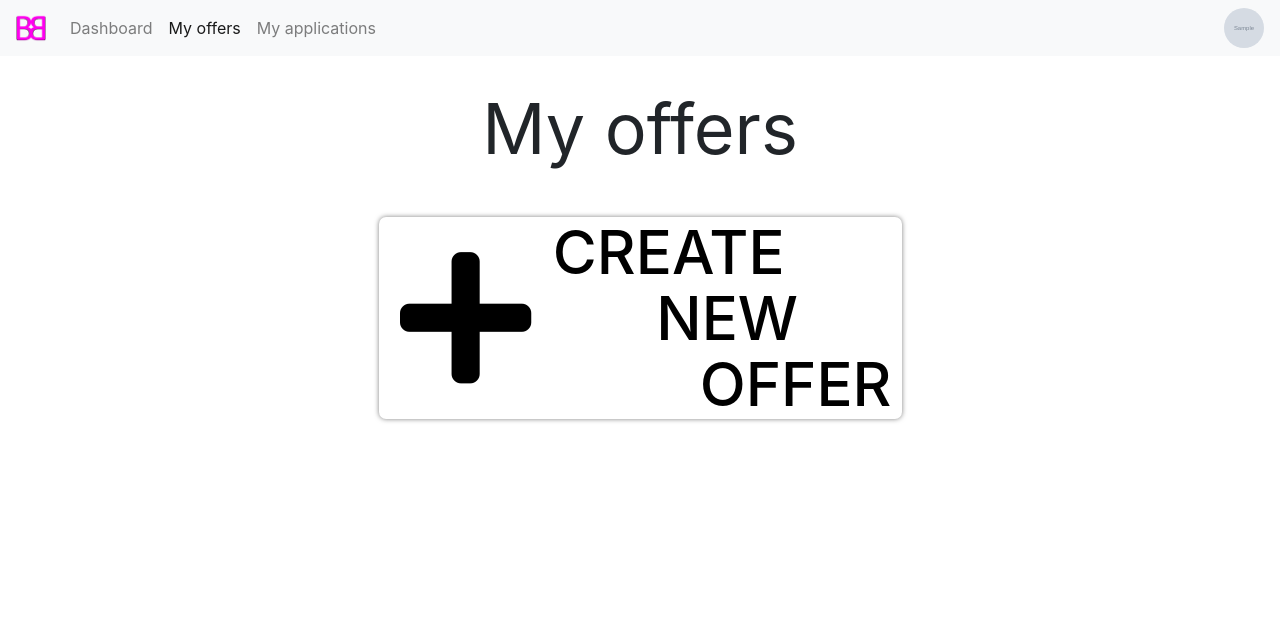
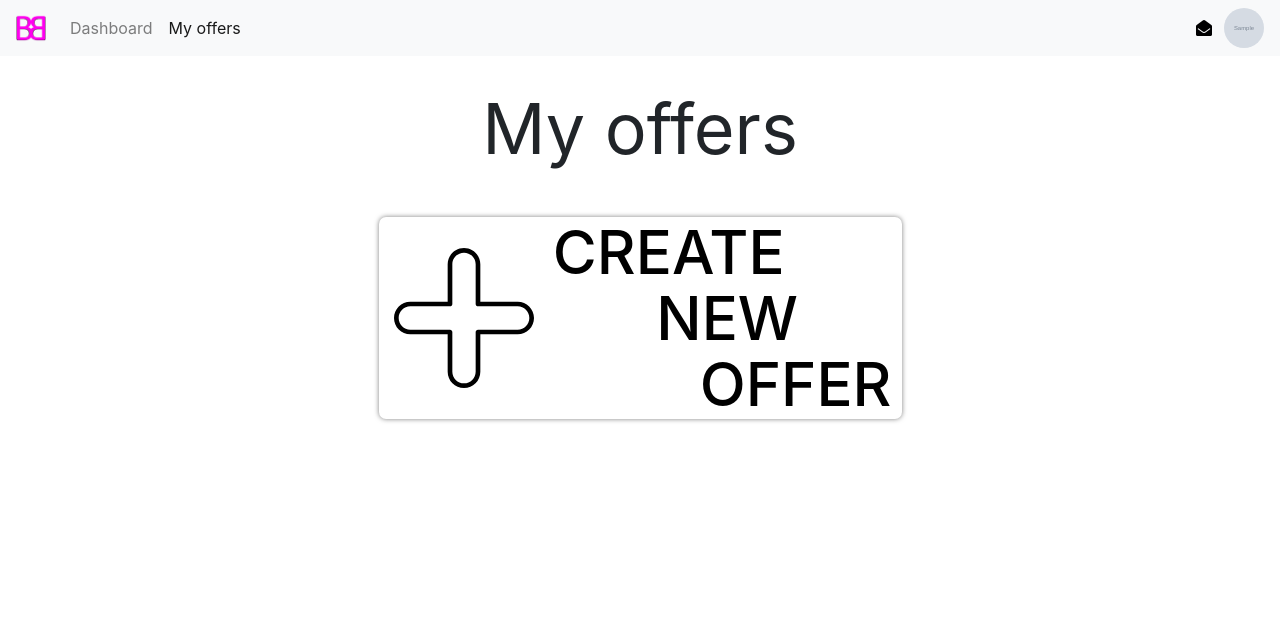
Before and after one commit to 3asyPe/blogger-business, a Django app: page /offers/ in a window 1280 px wide. Shown: the top 633 px of the page. Run offline with Django 3.2, Linux system fonts and the light colour scheme; a user stored in the database is signed in; tables that the repository leaves empty hold one stand-in row (values such as "Sample post"); grey boxes marked "Sample" are stand-in pictures; some libraries are stand-ins or nearby versions.

Commit message:
Fix bugs. Fixed bug with image on business registration. Changed some icons. Fixed bug with not saving delivery state when creating offer

```diff
--- a/blogger-business/application/services.py
+++ b/blogger-business/application/services.py
@@ -7,6 +7,12 @@
 from blogger.models import Blogger
 from business.models import Business
 from offer.models import Offer
+
+
+def count_applications(business):
+    offers = Offer.objects.filter(business=business)
+    count = Application.objects.filter(offer__in=offers, upvote=True, application_rate=None).count()
+    return count
 
 
 def create_application(offer, upvote, blogger) -> Application:
--- a/blogger-business/application/urls.py
+++ b/blogger-business/application/urls.py
@@ -8,6 +8,7 @@
 
 urlpatterns = [
     path("applications/", views.applications_view, name="applications"),
+    path("api/applications/count/", views.get_applications_count, name="applications-count"),
     path("api/applications/rate/<int:application_id>/", views.rate_application, name="rate-application"),
     path("api/applications/fetch/<int:offer_id>/", views.fetch_application_for_offer, name="fetch-applications"),
 ]
--- a/blogger-business/application/views.py
+++ b/blogger-business/application/views.py
@@ -6,6 +6,7 @@
 
 from .models import Application
 from .services import (
+    count_applications,
     get_applications_for_business,
     get_applications_by_offer,
     rate_application_by_id,
@@ -22,6 +23,14 @@
 @allowed_users(["BUSINESS"])
 def applications_view(request):
     return render(request, "application/applications.html", {})
+
+
+@api_view(["GET"])
+@allowed_users(["BUSINESS"])
+def get_applications_count(request):
+    business = request.user.business
+    count = count_applications(business=business)
+    return Response({"applications_count": count}, status=200)
 
 
 @api_view(["GET"])
--- a/blogger-business/blogger/templates/blogger/registration.html
+++ b/blogger-business/blogger/templates/blogger/registration.html
@@ -22,7 +22,7 @@
                 <input id="image-input" class="image-input" name="image" type="file" onchange="previewImage(event)"/>
             </div>
             <div class="form-group">
-                <label for="blog_name" class="col-3 col-form-label form-label">Your blog name:</label>
+                <label for="blog_name" class="col-3 col-form-label form-label">Your blog name (username):</label>
                 <input type="text" required name="blog_name" id="blog_name" class="form-control col-7" placeholder="Enter blog name">
             </div>
             <div class="form-group">
--- a/blogger-business/offer/serializers.py
+++ b/blogger-business/offer/serializers.py
@@ -77,7 +77,7 @@
         fields = ['id', 'image', 'title', 'description', 'validity', 'applications_count']
 
     def get_applications_count(self, obj):
-        return obj.applications.filter(upvote=True).count()
+        return obj.applications.filter(upvote=True, application_rate=None).count()
 
 
 class OfferForApplicationViewSerializer(serializers.ModelSerializer):
--- a/blogger-business/offer/services.py
+++ b/blogger-business/offer/services.py
@@ -162,7 +162,7 @@
 
 def _create_receiving_model(data: dict) -> ReceivingModel:
     try:
-        delivery = data.get("delivery", False) == "on"
+        delivery = data.get("delivery", False) == "true"
         receiving_model = ReceivingModel.objects.create(
             delivery=delivery,
             address=data.get("address"),
--- a/blogger-business/offer/templates/offer/offers.html
+++ b/blogger-business/offer/templates/offer/offers.html
@@ -7,6 +7,16 @@
 {% endblock %}
 
 {% block content %}
+
+<svg style="display: none;">
+    <symbol id="plus" viewBox="0 0 480 480">
+        <path d="M424,184H296V56c0-30.928-25.072-56-56-56c-30.928,0-56,25.072-56,56v128H56c-30.928,0-56,25.072-56,56
+			c0,30.928,25.072,56,56,56h128v128c0,30.928,25.072,56,56,56c30.928,0,56-25.072,56-56V296h128c30.928,0,56-25.072,56-56
+			C480,209.072,454.928,184,424,184z M424,280H288c-4.418,0-8,3.582-8,8v136c0,22.091-17.909,40-40,40c-22.091,0-40-17.909-40-40
+			V288c0-4.418-3.582-8-8-8H56c-22.091,0-40-17.909-40-40s17.909-40,40-40h136c4.418,0,8-3.582,8-8V56c0-22.091,17.909-40,40-40
+			c22.091,0,40,17.909,40,40v136c0,4.418,3.582,8,8,8h136c22.091,0,40,17.909,40,40S446.091,280,424,280z"/>
+    </symbol>
+</svg>
 
 <div class="container">
     <div class="offers-header">
@@ -18,7 +28,9 @@
             <div class="offer-card create-card">
                 <div class="create-card-inner">
                     <div class="plus-icon-div col-4">
-                        <i class="fa fa-plus create-btn-icon" aria-hidden="true"></i>
+                        <svg class="plus-icon" id="people-icon">
+                            <use xlink:href="#plus"></use>
+                        </svg>
                     </div>
                     <div class="create-btn-text">
                         <div class="create-btn-text-lvl create-btn-text-lvl-1">create</div>
--- a/blogger-business/static/css/main.css
+++ b/blogger-business/static/css/main.css
@@ -20,6 +20,29 @@
 
 .nav-block{
     display: flex;
+}
+
+.applications-link{
+    display: flex;
+    align-items: center;
+    padding: 0 7px;
+    margin-right: 5px;
+    border-radius: 10px;
+    font-size: 16px;
+    font-weight: 500;
+    color: black;
+    text-transform: uppercase;
+    transition: background-color .1s linear;
+}
+
+.applications-link:hover{
+    background-color: #eff0f1;
+    color: black;
+    text-decoration: none;
+}
+
+.nav-applications-count{
+    margin-right: 5px;
 }
 
 .profile-link{
--- a/blogger-business/static/css/offers.css
+++ b/blogger-business/static/css/offers.css
@@ -16,8 +16,17 @@
     align-items: center;
 }
 
+.plus-icon{
+    display: flex;
+    align-items: center;
+    justify-content: center;
+    height: 140px;
+    width: 140px;
+}
+
 .create-btn-icon{
-    color: black;
+    color: transparent;
+    border: 3px solid black;
     width: 100%;
     display: flex;
     justify-content: center;
--- a/blogger-business/static/js/blogger-registration.js
+++ b/blogger-business/static/js/blogger-registration.js
@@ -34,6 +34,7 @@
     var imagePlaceholder = $('.image-placeholder')
     imagePlaceholder.hide()
 }
+
 
 fetch("/api/blog-languages")
     .then(response => {
--- /dev/null
+++ b/blogger-business/static/js/navbar.js
@@ -0,0 +1,9 @@
+var applicationsCountHtml = document.querySelector(".nav-applications-count")
+
+fetch("/api/applications/count/")
+.then(response => {
+    return response.json()
+})
+.then(data => {
+    applicationsCountHtml.innerHTML = data.applications_count + " new "
+})
--- a/blogger-business/static/js/offers-create-edit.js
+++ b/blogger-business/static/js/offers-create-edit.js
@@ -260,6 +260,7 @@
         valid = false
     }
 
+    console.log(data.delivery)
     if (valid){
         return data
     } else {
--- a/blogger-business/templates/base.html
+++ b/blogger-business/templates/base.html
@@ -12,7 +12,9 @@
 {% include 'base/css.html' %}
 {% include 'base/js.html' %}
 
-{% block base_head %}{% endblock %}
+{% block base_head %}
+
+{% endblock %}
 
 <title>{% block base_title %}{% endblock %}</title>
 
--- a/blogger-business/templates/base/js.html
+++ b/blogger-business/templates/base/js.html
@@ -1,3 +1,4 @@
+{% load static %}
 <script src="https://code.jquery.com/jquery-3.4.1.min.js"></script>
 <script src="https://cdnjs.cloudflare.com/ajax/libs/jquery-confirm/3.3.2/jquery-confirm.min.js"></script>
 <script
--- a/blogger-business/templates/components/navbar.html
+++ b/blogger-business/templates/components/navbar.html
@@ -25,13 +25,17 @@
                     <li class="nav-item {% if request.path == offers_url %} active {% endif %}">
                         <a class="nav-link" href="{{ offers_url }}">My offers</a>
                     </li>
-                    <li class="nav-item {% if request.path == applications_url %} active {% endif %}">
-                        <a class="nav-link" href="{{ applications_url }}">My applications</a>
-                    </li>
+
                     {% endif %}
                 </div>
 
                 <div class="nav-block">
+                    {% if request.user.is_business %}
+                        <a class="applications-link" href="{{ applications_url }}">
+                            <div class="nav-applications-count"></div>
+                            <i class="fas fa-envelope-open"></i>
+                        </a>
+                    {% endif %}
                     <a class="profile-link" href="{{ profile_url }}">
                         {% if request.user.is_blogger %}
                             <img src="/media/{{ request.user.blogger.image }}" id="profile-image-navbar" width="30" height="30" class="d-inline-block align-top profile-image" alt="">
@@ -46,3 +50,5 @@
     {% endif %}
 
 </nav>
+
+<script src="{% static 'js/navbar.js' %}"></script>
```
Also changed, not shown: blogger-business/business/templates/business/registration.html (+4 -4 lines), blogger-business/static/js/business-registration.js (+9 -2 lines), blogger-business/templates/pages/home.html (+2 -9 lines), notes/todoes.md (+2 -1 lines).
